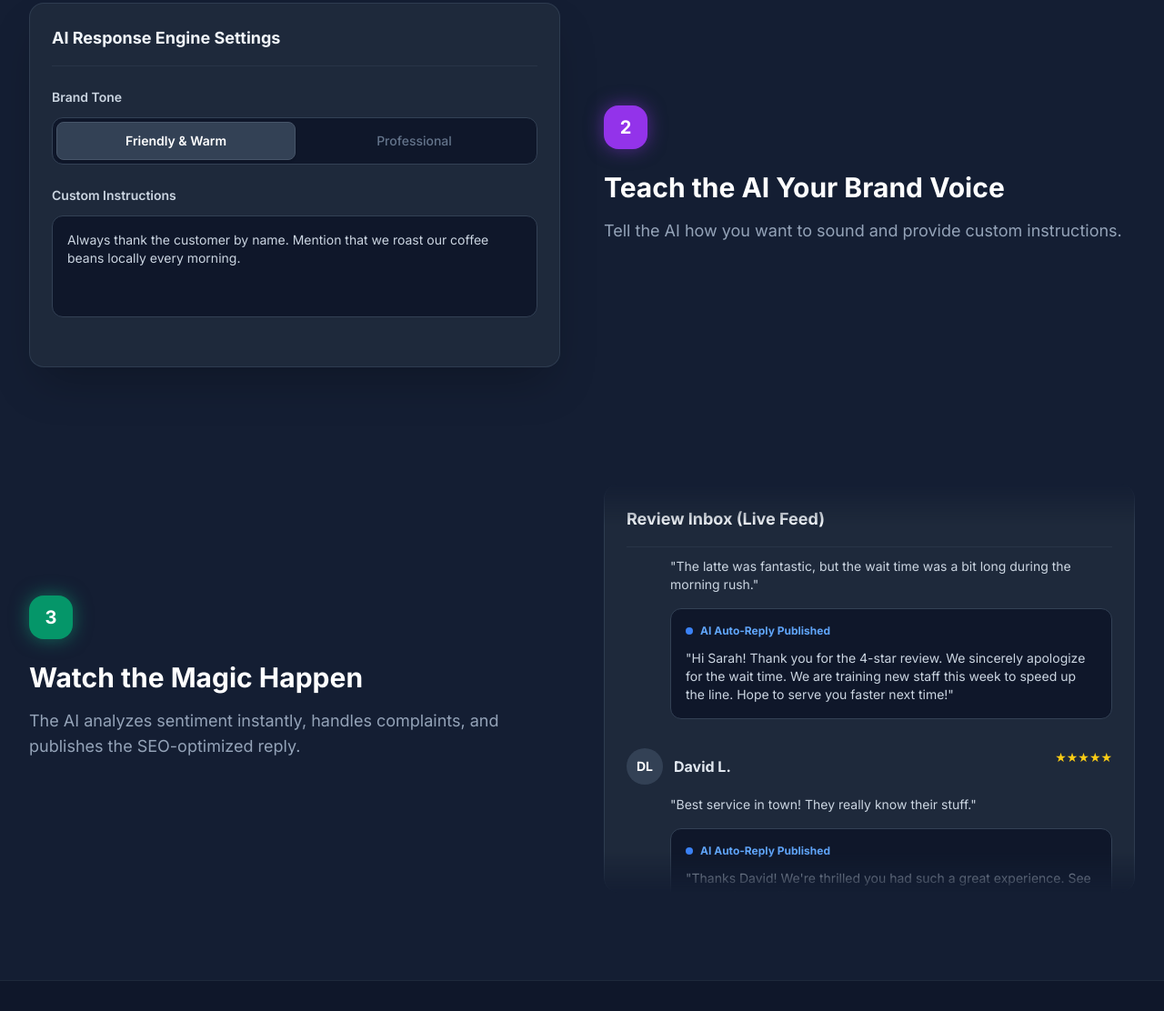
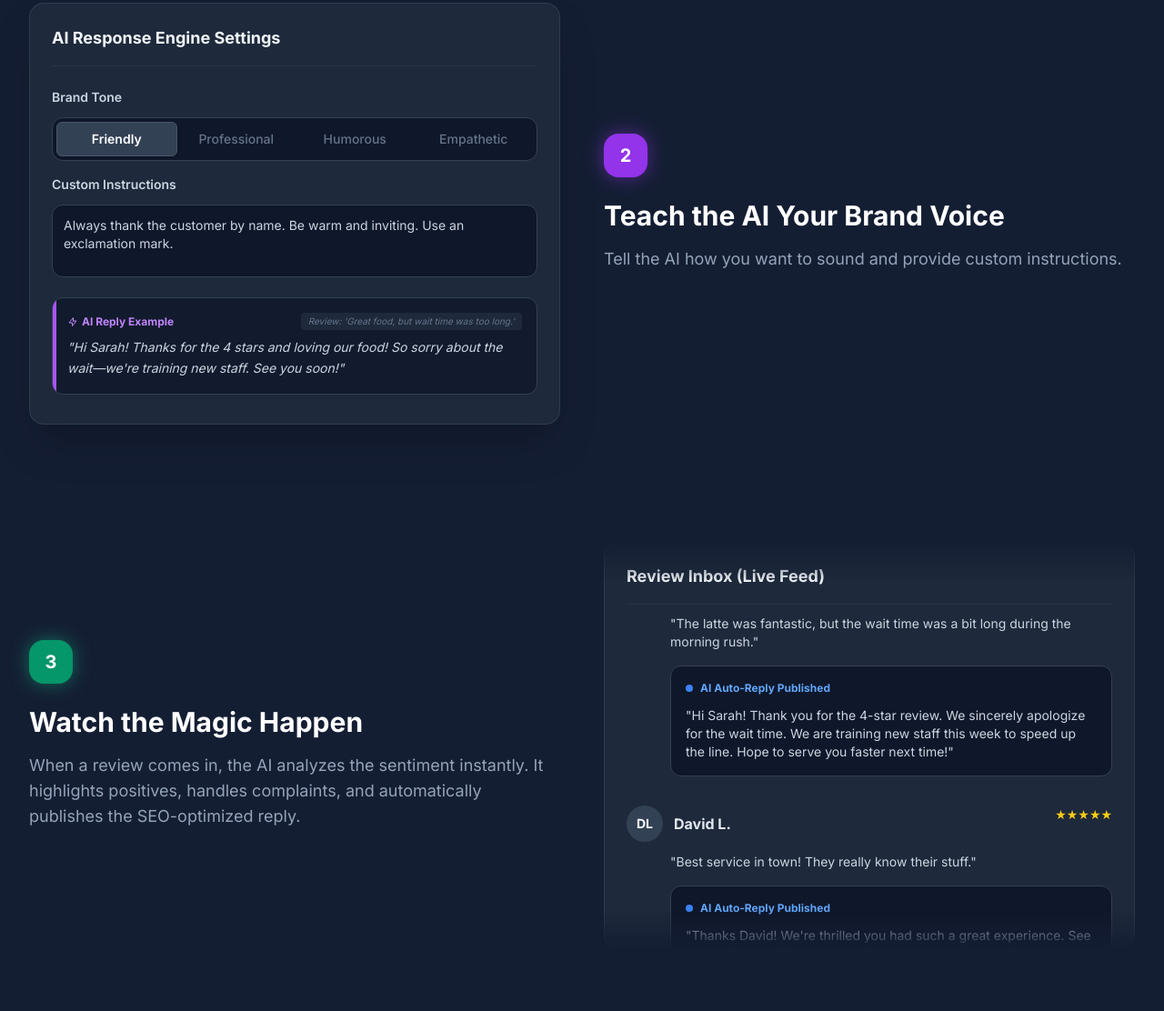
Before and after one commit to gyomu-ai-sekkei/auto-saas-project, a plain HTML site: page index.html in a window 1280 px wide. Shown: the part 2252-3364 px from the top of the page at 91% size. Drawn offline with nearby package versions, Linux system fonts and the light colour scheme.

Commit message:
Update index.html

```diff
--- a/index.html
+++ b/index.html
@@ -257,16 +257,29 @@
             <div class="border-b border-slate-700/50 pb-4 mb-6">
               <span class="font-bold text-slate-100 text-lg" data-i18n="ui_settings_title">AI Response Engine Settings</span>
             </div>
-            <div class="mb-6">
+
+            <div class="mb-4">
               <label class="block text-sm font-semibold text-slate-300 mb-3" data-i18n="ui_brand_tone">Brand Tone</label>
               <div class="flex bg-[#0f172a] rounded-xl p-1 border border-slate-700">
-                <button onclick="setTone('friendly', this)" class="flex-1 bg-slate-700 text-white rounded-lg py-2.5 text-sm font-semibold shadow border border-slate-600 tone-btn" data-i18n="ui_friendly">Friendly & Warm</button>
-                <button onclick="setTone('prof', this)" class="flex-1 text-slate-500 hover:text-white py-2.5 text-sm font-medium transition tone-btn" data-i18n="ui_prof">Professional</button>
+                <button onclick="setTone('friendly', this)" class="flex-1 bg-slate-700 text-white rounded-md py-2 text-xs sm:text-sm font-semibold shadow border border-slate-600 tone-btn" data-i18n="ui_friendly">Friendly</button>
+                <button onclick="setTone('prof', this)" class="flex-1 text-slate-500 hover:text-white py-2 text-xs sm:text-sm font-medium transition tone-btn" data-i18n="ui_prof">Professional</button>
+                <button onclick="setTone('humor', this)" class="flex-1 text-slate-500 hover:text-white py-2 text-xs sm:text-sm font-medium transition tone-btn" data-i18n="ui_humor">Humorous</button>
+                <button onclick="setTone('empathy', this)" class="flex-1 text-slate-500 hover:text-white py-2 text-xs sm:text-sm font-medium transition tone-btn" data-i18n="ui_empathy">Empathetic</button>
               </div>
             </div>
-            <div class="mb-6">
+
+            <div class="mb-4">
               <label class="block text-sm font-semibold text-slate-300 mb-3" data-i18n="ui_custom_prompt">Custom Instructions (Prompt)</label>
-              <textarea id="promptText" class="w-full bg-[#0f172a] border border-slate-700 rounded-xl p-4 text-sm text-slate-300 h-28 focus:outline-none focus:border-purple-500 resize-none transition-all duration-300" readonly data-i18n="prompt_friendly">Always thank the customer by name. Mention that we roast our coffee beans locally every morning.</textarea>
+              <textarea id="promptText" class="w-full bg-[#0f172a] border border-slate-700 rounded-xl p-3 text-sm text-slate-300 h-20 focus:outline-none focus:border-purple-500 resize-none transition-all duration-300" readonly data-i18n="prompt_friendly">Always thank the customer by name. Mention that we roast our coffee beans locally every morning.</textarea>
+            </div>
+
+            <div class="mb-2 bg-[#0f172a]/80 border border-slate-700 rounded-xl p-4 relative overflow-hidden">
+              <div class="absolute left-0 top-0 w-1 h-full bg-purple-500"></div>
+              <div class="flex justify-between items-center mb-2">
+                <span class="text-xs font-bold text-purple-400 flex items-center gap-1"><svg class="w-3 h-3" fill="none" stroke="currentColor" viewBox="0 0 24 24"><path stroke-linecap="round" stroke-linejoin="round" stroke-width="2" d="M13 10V3L4 14h7v7l9-11h-7z"></path></svg><span data-i18n="ui_preview_title">AI Reply Preview</span></span>
+                <span class="text-[10px] text-slate-500 italic bg-slate-800 px-2 py-0.5 rounded" data-i18n="ui_dummy_review">Review: "Great food, but wait time was too long."</span>
+              </div>
+              <p id="exampleText" class="text-sm text-slate-300 italic transition-all duration-300 leading-relaxed" data-i18n="ex_friendly">"Hi Sarah! Thanks for the 4 stars and loving our food! So sorry about the wait—we're training new staff. See you soon!"</p>
             </div>
           </div>
         </div>
@@ -381,16 +394,16 @@
         ui_integrations: "Integrations", ui_sys_offline: "System Inactive", ui_sys_online: "System Online & Protected",
         ui_gbp: "Google Business Profile", ui_gbp_dis: "Disconnected", ui_gbp_conn: "Connected: Syncing Reviews...",
         step2_title: "Teach the AI Your Brand Voice", step2_desc: "Tell the AI how you want to sound and provide custom instructions.",
-        ui_settings_title: "AI Response Engine Settings", ui_brand_tone: "Brand Tone", ui_friendly: "Friendly & Warm", ui_prof: "Professional", ui_custom_prompt: "Custom Instructions",
-        prompt_friendly: "Always thank the customer by name. Mention that we roast our coffee beans locally every morning.",
+        ui_settings_title: "AI Response Engine Settings", ui_brand_tone: "Brand Tone", ui_friendly: "Friendly", ui_prof: "Professional", ui_humor: "Humorous", ui_empathy: "Empathetic", ui_custom_prompt: "Custom Instructions",
+        ui_preview_title: "AI Reply Example", ui_dummy_review: "Review: 'Great food, but wait time was too long.'",
+        prompt_friendly: "Always thank the customer by name. Be warm and inviting. Use an exclamation mark.",
         prompt_prof: "Maintain a formal and respectful tone. Acknowledge their feedback directly without using emojis.",
-        step3_title: "Watch the Magic Happen", step3_desc: "The AI analyzes sentiment instantly, handles complaints, and publishes the SEO-optimized reply.",
-        ui_review_inbox: "Review Inbox (Live Feed)", ui_ai_draft: "AI Auto-Reply Published",
-        r1_text: "\"The latte was fantastic, but the wait time was a bit long during the morning rush.\"",
-        r1_reply: "\"Hi Sarah! Thank you for the 4-star review. We sincerely apologize for the wait time. We are training new staff this week to speed up the line. Hope to serve you faster next time!\"",
-        r2_text: "\"Best service in town! They really know their stuff.\"",
-        r2_reply: "\"Thanks David! We're thrilled you had such a great experience. See you again soon!\"",
-        price_title: "Simple Pricing. No Hidden Fees.", price_month: "/month", price_btn: "Get Started Now"
+        prompt_humor: "Start with a lighthearted joke. Keep it casual. Joke about Mondays and offer a free pastry.",
+        prompt_empathy: "Show deep understanding and validate their feelings. Assure them we are actively fixing the issue.",
+        ex_friendly: "\"Hi Sarah! Thanks for the 4 stars and loving our food! So sorry about the wait—we're training new staff. See you soon!\"",
+        ex_prof: "\"Dear customer, thank you for your feedback. We sincerely apologize for the delay you experienced. We are addressing this with our team.\"",
+        ex_humor: "\"Hey Sarah! Glad you loved the food! The wait time? Yeah, our kitchen was moving at Monday-speed. Next pastry is on us! 🥐\"",
+        ex_empathy: "\"Hi Sarah. I completely understand how frustrating it is to wait when you're hungry. We are truly sorry and are fixing our scheduling to ensure this doesn't happen again.\"",
       },
       ja: {
         nav_concept: "コンセプト", nav_how: "チュートリアル", nav_features: "機能", nav_pricing: "料金", nav_trial: "無料トライアル開始",
@@ -407,16 +420,16 @@
         ui_integrations: "システム連携", ui_sys_offline: "システム停止中", ui_sys_online: "システム稼働中・保護完了",
         ui_gbp: "Googleビジネス", ui_gbp_dis: "未連携", ui_gbp_conn: "連携完了：レビュー同期中...",
         step2_title: "AIに「お店の声」を教える", step2_desc: "お店の雰囲気に合わせたトーンを選び、独自ルールを設定します。",
-        ui_settings_title: "AI自動返信エンジンの設定", ui_brand_tone: "ブランドのトーン", ui_friendly: "親しみやすい", ui_prof: "プロフェッショナル", ui_custom_prompt: "カスタム指示 (プロンプト)",
-        prompt_friendly: "常にお客様の名前を呼んで感謝を伝えて。毎朝お店でコーヒー豆を焙煎していることを言及して。",
+        ui_settings_title: "AI自動返信エンジンの設定", ui_brand_tone: "ブランドのトーン", ui_friendly: "親しみやすい", ui_prof: "プロ向け", ui_humor: "ユーモア", ui_empathy: "共感的・寄り添い", ui_custom_prompt: "カスタム指示 (プロンプト)",
+        ui_preview_title: "AI返信プレビュー", ui_dummy_review: "レビュー:「食事は最高だが、待ち時間が長すぎた」",
+        prompt_friendly: "常にお客様の名前を呼んで感謝を伝えて。親しみやすく温かいトーンで。",
         prompt_prof: "絵文字を使用せず、非常にフォーマルで丁寧な言葉遣いを徹底してください。",
-        step3_title: "あとは魔法を見るだけ", step3_desc: "レビューが届くとAIが瞬時に感情を分析。クレームには丁寧に謝罪し、自動で返信を公開します。",
-        ui_review_inbox: "レビュー受信箱 (ライブ)", ui_ai_draft: "AIによる自動返信完了",
-        r1_text: "「ラテは最高でしたが、朝のラッシュ時は待ち時間が少し長かったです。」",
-        r1_reply: "「Sarah様、星4の評価ありがとうございます！朝の混雑時にお待たせしてしまい申し訳ございません。現在スタッフの増員と研修を行っております。」",
-        r2_text: "「町で一番のサービス！スタッフの知識も素晴らしいです。」",
-        r2_reply: "「David様、ありがとうございます！素晴らしい体験を提供できて私たちも嬉しいです。またのご来店をお待ちしております！」",
-        price_title: "シンプルで分かりやすい料金体系", price_month: "/月", price_btn: "今すぐ始める"
+        prompt_humor: "冗談を交えてカジュアルに。待ち時間の長さを自虐的にイジって和ませて。",
+        prompt_empathy: "お客様の不満に深く寄り添い、感情を理解していることを示して。誠実に謝罪を。",
+        ex_friendly: "「Sarah様、お食事がお口に合って嬉しいです！待ち時間が長くなってしまい本当にごめんなさい。またのご来店をお待ちしています！」",
+        ex_prof: "「Sarah様、貴重なご意見誠にありがとうございます。お待たせしてしまい深くお詫び申し上げます。運営体制の見直しを図ってまいります。」",
+        ex_humor: "「Sarah様、お食事を楽しんでいただけて最高です！待ち時間ですか？キッチンが月曜ボケしていました…お詫びに次回パンをサービスしますね！🥐」",
+        ex_empathy: "「Sarah様。お腹が空いている中でお待たせしてしまい、イライラさせてしまったこと、心よりお詫び申し上げます。現在シフトを調整し改善に努めております。」",
       },
       es: {
         nav_concept: "Concepto", nav_how: "Cómo Funciona", nav_features: "Características", nav_pricing: "Precios", nav_trial: "Prueba Gratis",
@@ -433,16 +446,16 @@
         ui_integrations: "Integraciones", ui_sys_offline: "Sistema Inactivo", ui_sys_online: "Sistema en Línea y Protegido",
         ui_gbp: "Google Business", ui_gbp_dis: "Desconectado", ui_gbp_conn: "Conectado: Sincronizando...",
         step2_title: "Enseña a la IA tu Voz", step2_desc: "Configura el tono y añade instrucciones personalizadas para la IA.",
-        ui_settings_title: "Configuración de IA", ui_brand_tone: "Tono de Marca", ui_friendly: "Amigable", ui_prof: "Profesional", ui_custom_prompt: "Instrucciones",
-        prompt_friendly: "Agradece siempre al cliente por su nombre. Menciona que tostamos café localmente.",
+        ui_settings_title: "Configuración de IA", ui_brand_tone: "Tono de Marca", ui_friendly: "Amigable", ui_prof: "Profesional", ui_humor: "Humorístico", ui_empathy: "Empático", ui_custom_prompt: "Instrucciones",
+        ui_preview_title: "Vista previa de IA", ui_dummy_review: "Reseña: 'Gran comida, pero la espera fue larga.'",
+        prompt_friendly: "Agradece siempre al cliente por su nombre. Sé cálido e invitante.",
         prompt_prof: "Mantén un tono formal y respetuoso sin usar emojis.",
-        step3_title: "Mira Ocurrir la Magia", step3_desc: "La IA analiza las reseñas al instante, maneja quejas y publica respuestas con SEO.",
-        ui_review_inbox: "Bandeja de Reseñas", ui_ai_draft: "Respuesta IA Publicada",
-        r1_text: "\"El latte estuvo fantástico, pero la espera fue un poco larga.\"",
-        r1_reply: "\"¡Hola Sarah! Gracias por la reseña. Nos disculpamos por la espera. Estamos capacitando nuevo personal. ¡Esperamos verte pronto!\"",
-        r2_text: "\"¡El mejor servicio! Saben lo que hacen.\"",
-        r2_reply: "\"¡Gracias David! Nos alegra que tuvieras una gran experiencia. ¡Hasta la próxima!\"",
-        price_title: "Precios Simples. Sin Cargos Ocultos.", price_month: "/mes", price_btn: "Empezar Ahora"
+        prompt_humor: "Comienza con una broma ligera. Mantenlo casual y ofrece un pastel gratis.",
+        prompt_empathy: "Muestra profunda comprensión. Asegúrales que estamos solucionando el problema.",
+        ex_friendly: "\"¡Hola Sarah! ¡Gracias por amar nuestra comida! Lamentamos la espera, estamos capacitando personal. ¡Nos vemos pronto!\"",
+        ex_prof: "\"Estimado cliente, gracias por sus comentarios. Nos disculpamos sinceramente por la demora. Lo estamos abordando con el equipo.\"",
+        ex_humor: "\"¡Oye Sarah! ¡Me alegra que te gustara la comida! ¿La espera? Sí, nuestra cocina iba a velocidad de lunes. ¡El próximo pastel invita la casa! 🥐\"",
+        ex_empathy: "\"Hola Sarah. Entiendo completamente lo frustrante que es esperar. Lo sentimos mucho y estamos mejorando nuestros horarios.\"",
       },
       zh: {
         nav_concept: "理念", nav_how: "工作原理", nav_features: "功能", nav_pricing: "定价", nav_trial: "免费试用",
@@ -459,89 +472,45 @@
         ui_integrations: "系统集成", ui_sys_offline: "系统未激活", ui_sys_online: "系统在线并受保护",
         ui_gbp: "Google 商家", ui_gbp_dis: "未连接", ui_gbp_conn: "已连接: 正在同步...",
         step2_title: "设定AI的品牌基调", step2_desc: "选择您的语气，并提供自定义回复指令。",
-        ui_settings_title: "AI 设置", ui_brand_tone: "品牌基调", ui_friendly: "友好亲切", ui_prof: "专业严谨", ui_custom_prompt: "自定义指令",
-        prompt_friendly: "始终称呼客户的名字。提及我们每天早上都在店里烘焙咖啡豆。",
+        ui_settings_title: "AI 设置", ui_brand_tone: "品牌基调", ui_friendly: "友好亲切", ui_prof: "专业严谨", ui_humor: "幽默风趣", ui_empathy: "同理心", ui_custom_prompt: "自定义指令",
+        ui_preview_title: "AI 回复预览", ui_dummy_review: "评论: '食物很好，但等太久了。'",
+        prompt_friendly: "始终称呼客户的名字。保持热情和邀请的语气。",
         prompt_prof: "保持正式和尊重的语气，不要使用表情符号。",
-        step3_title: "见证奇迹", step3_desc: "当评论到达时，AI瞬间分析情感，处理投诉并发布SEO优化回复。",
-        ui_review_inbox: "评论收件箱", ui_ai_draft: "AI 自动回复已发布",
-        r1_text: "“拿铁很棒，但是早高峰期间等得有点久。”",
-        r1_reply: "“嗨 Sarah！感谢您的4星好评。对于早高峰的等待我们深表歉意，正在培训新员工。希望下次能为您提供更快捷的服务！”",
-        r2_text: "“服务太棒了！他们真的很专业。”",
-        r2_reply: "“谢谢 David！很高兴您有这么好的体验。期待您的再次光临！”",
-        price_title: "定价简单。无隐藏费用。", price_month: "/月", price_btn: "立即开始"
+        prompt_humor: "以一个轻松的笑话开始。保持随意，提供免费糕点。",
+        prompt_empathy: "表现出深刻的理解并肯定他们的感受。向他们保证我们正在解决问题。",
+        ex_friendly: "“嗨 Sarah！感谢您喜欢我们的食物！对于漫长的等待我们深感抱歉。期待您的再次光临！”",
+        ex_prof: "“尊敬的客户，感谢您的反馈。对于您的延误我们深表歉意，管理层正在处理此事。”",
+        ex_humor: "“嘿 Sarah！很高兴您喜欢！等待时间太长？是的，我们的厨房可能还在过星期一。下次免费送您一个糕点！🥐”",
+        ex_empathy: "“嗨 Sarah。我完全理解饿着肚子等待有多令人沮丧。我们真的非常抱歉，并正在调整排班确保不再发生。”",
       }
     };
-
-    // Toggle System (Before/After Logic)
-    function toggleSystem(element) {
-      const dot = element.querySelector('.dot');
-      const isOff = !dot.classList.contains('translate-x-7');
-
-      // Visual Switch Toggle
-      dot.classList.toggle('translate-x-7');
-      element.classList.toggle('bg-slate-700');
-      element.classList.toggle('bg-blue-500');
-
-      // Update Texts & Colors
-      const sysBadge = document.getElementById('sys-badge');
-      const gbpText = document.getElementById('gbp-text');
-      const statusOff = document.getElementById('status-off');
-      const statusOn = document.getElementById('status-on');
-
-      if(isOff) {
-        // Turn ON
-        sysBadge.className = "text-sm bg-emerald-500/10 text-emerald-400 border border-emerald-500/30 px-3 py-1 rounded-md transition-colors";
-        sysBadge.setAttribute('data-i18n', 'ui_sys_online');
-        sysBadge.innerText = translations[currentLang]['ui_sys_online'] || 'System Online & Protected';
-
-        gbpText.className = "text-sm text-blue-400 transition-colors";
-        gbpText.setAttribute('data-i18n', 'ui_gbp_conn');
-        gbpText.innerText = translations[currentLang]['ui_gbp_conn'] || 'Connected: Syncing Reviews...';
-
-        // Animate Panel (Before/After Effect)
-        statusOff.classList.remove('opacity-100', 'translate-y-0');
-        statusOff.classList.add('opacity-0', '-translate-y-4');
-        setTimeout(() => {
-          statusOn.classList.remove('opacity-0', 'translate-y-4', 'pointer-events-none');
-          statusOn.classList.add('opacity-100', 'translate-y-0');
-        }, 200);
-
-      } else {
-        // Turn OFF
-        sysBadge.className = "text-sm bg-slate-800 text-slate-400 border border-slate-700 px-3 py-1 rounded-md transition-colors";
-        sysBadge.setAttribute('data-i18n', 'ui_sys_offline');
-        sysBadge.innerText = translations[currentLang]['ui_sys_offline'] || 'System Inactive';
-
-        gbpText.className = "text-sm text-slate-500 transition-colors";
-        gbpText.setAttribute('data-i18n', 'ui_gbp_dis');
-        gbpText.innerText = translations[currentLang]['ui_gbp_dis'] || 'Disconnected';
-
-        // Animate Panel
-        statusOn.classList.remove('opacity-100', 'translate-y-0');
-        statusOn.classList.add('opacity-0', 'translate-y-4', 'pointer-events-none');
-        setTimeout(() => {
-          statusOff.classList.remove('opacity-0', '-translate-y-4');
-          statusOff.classList.add('opacity-100', 'translate-y-0');
-        }, 200);
-      }
-    }
 
     // Tone Button Interaction
     function setTone(toneName, btnElement) {
       const buttons = document.querySelectorAll('.tone-btn');
       buttons.forEach(btn => {
-        btn.className = "flex-1 text-slate-500 hover:text-white py-2.5 text-sm font-medium transition tone-btn";
+        btn.className = "flex-1 text-slate-500 hover:text-white py-2 text-xs sm:text-sm font-medium transition tone-btn";
       });
-      btnElement.className = "flex-1 bg-slate-700 text-white rounded-lg py-2.5 text-sm font-semibold shadow border border-slate-600 tone-btn";
+      btnElement.className = "flex-1 bg-slate-700 text-white rounded-md py-2 text-xs sm:text-sm font-semibold shadow border border-slate-600 tone-btn";
 
-      const promptMap = { 'friendly': 'prompt_friendly', 'prof': 'prompt_prof' };
+      const promptMap = { 'friendly': 'prompt_friendly', 'prof': 'prompt_prof', 'humor': 'prompt_humor', 'empathy': 'prompt_empathy' };
+      const exampleMap = { 'friendly': 'ex_friendly', 'prof': 'ex_prof', 'humor': 'ex_humor', 'empathy': 'ex_empathy' };
+
       const textArea = document.getElementById('promptText');
+      const exampleText = document.getElementById('exampleText');
+
       textArea.setAttribute('data-i18n', promptMap[toneName]);
       textArea.value = translations[currentLang][promptMap[toneName]] || translations['en'][promptMap[toneName]];
 
+      exampleText.setAttribute('data-i18n', exampleMap[toneName]);
+      exampleText.innerText = translations[currentLang][exampleMap[toneName]] || translations['en'][exampleMap[toneName]];
+
+      // Animations
       textArea.classList.add('border-blue-500', 'bg-blue-900/20');
+      exampleText.classList.add('text-white', 'scale-[1.02]');
       setTimeout(() => {
         textArea.classList.remove('border-blue-500', 'bg-blue-900/20');
+        exampleText.classList.remove('text-white', 'scale-[1.02]');
       }, 500);
     }
 
```
